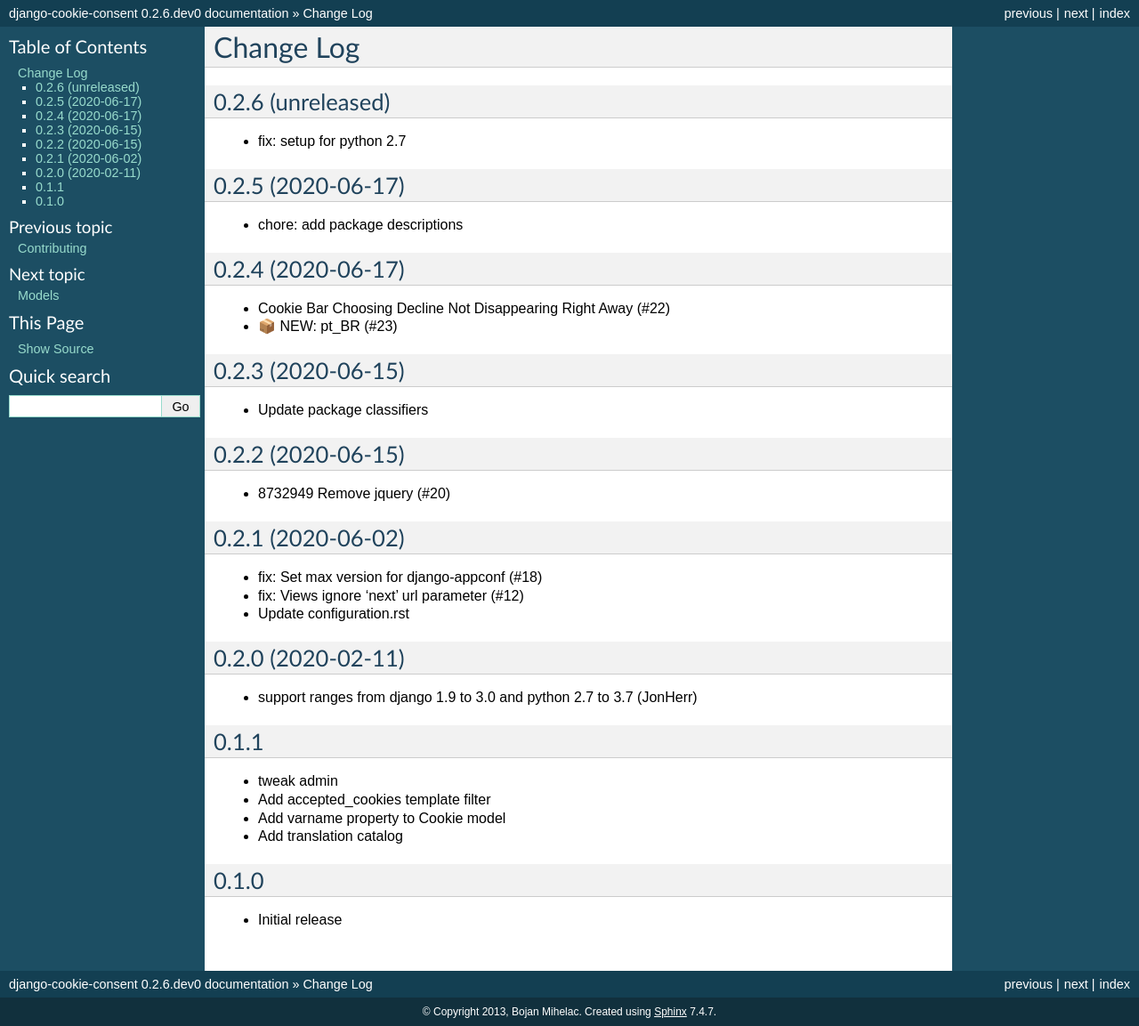
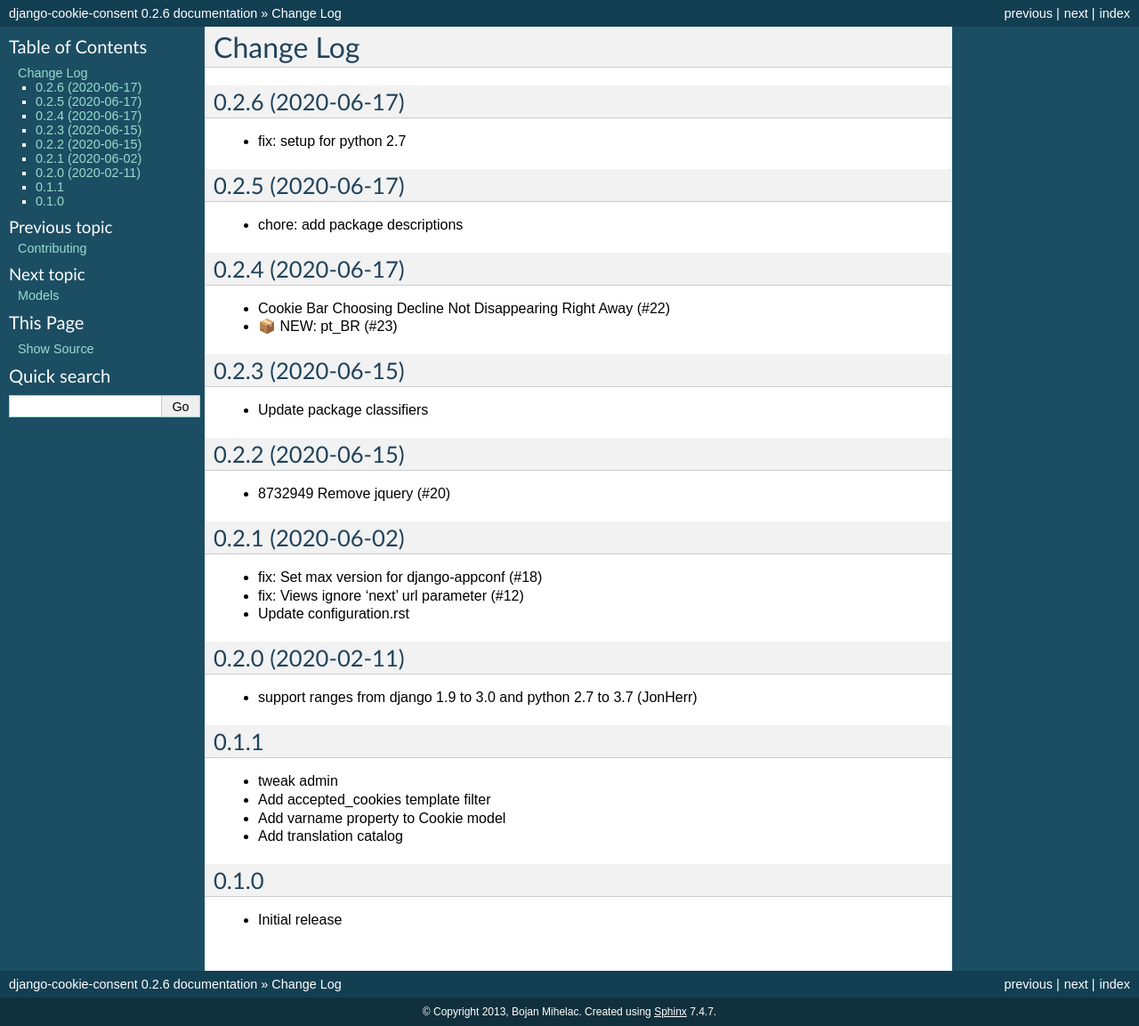
Before and after one commit to jazzband/django-cookie-consent, a Sphinx documentation site: the page built from docs/changelog.rst, in a window 1280 px wide. Shown: the whole page at 89% size. Built offline with Sphinx 7.4.7, drawn with Linux system fonts in a browser that asks for light colours; the version number is read from the project's files by our own code.

Commit message:
Preparing release 0.2.6

```diff
--- a/docs/changelog.rst
+++ b/docs/changelog.rst
@@ -2,7 +2,7 @@
 Change Log
 ===========
 
-0.2.6 (unreleased)
+0.2.6 (2020-06-17)
 ------------------
 
 * fix: setup for python 2.7
--- a/setup.py
+++ b/setup.py
@@ -2,7 +2,7 @@
 from setuptools import find_packages
 
 
-version = '0.2.6.dev0'
+version = '0.2.6'
 
 CLASSIFIERS = [
     'Framework :: Django',
```
